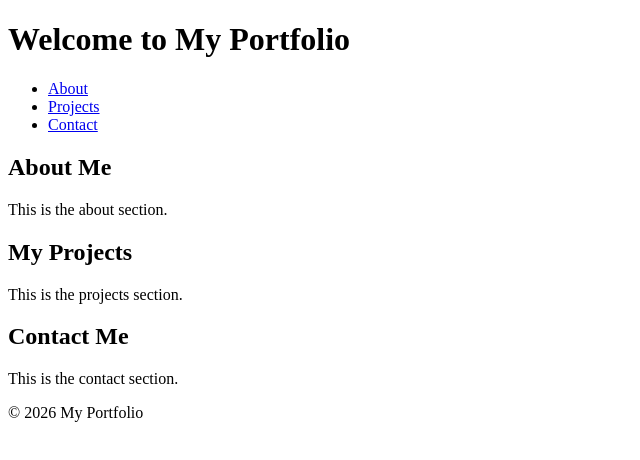
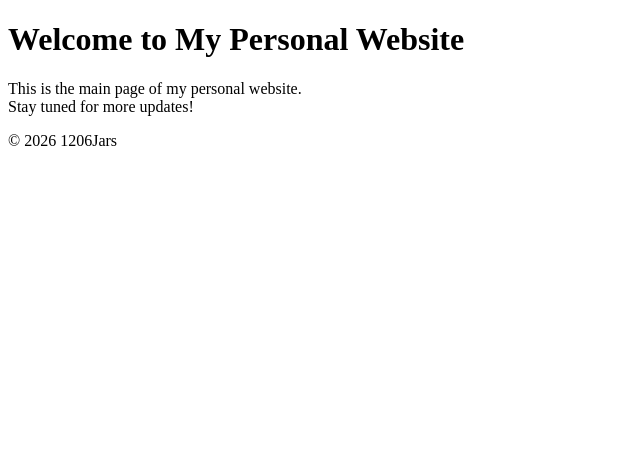
Before and after one commit to 1206Jars/Personal-Website, a plain HTML site: page index.html in a window 1280 px wide. Shown: the whole page, without its empty margins (0-640 px from the left). Drawn offline with Linux system fonts and the light colour scheme.

Commit message:
Create index.html for GitHub Pages

```diff
--- a/index.html
+++ b/index.html
@@ -3,35 +3,17 @@
 <head>
     <meta charset="UTF-8">
     <meta name="viewport" content="width=device-width, initial-scale=1.0">
-    <link rel="stylesheet" href="css/styles.css">
-    <title>Portfolio Website</title>
+    <title>Welcome to My Personal Website</title>
 </head>
 <body>
     <header>
-        <h1>Welcome to My Portfolio</h1>
-        <nav>
-            <ul>
-                <li><a href="#about">About</a></li>
-                <li><a href="#projects">Projects</a></li>
-                <li><a href="#contact">Contact</a></li>
-            </ul>
-        </nav>
+        <h1>Welcome to My Personal Website</h1>
     </header>
-    <section id="about">
-        <h2>About Me</h2>
-        <p>This is the about section.</p>
-    </section>
-    <section id="projects">
-        <h2>My Projects</h2>
-        <p>This is the projects section.</p>
-    </section>
-    <section id="contact">
-        <h2>Contact Me</h2>
-        <p>This is the contact section.</p>
-    </section>
+    <main>
+        <p>This is the main page of my personal website.<br>Stay tuned for more updates!</p>
+    </main>
     <footer>
-        <p>&copy; 2026 My Portfolio</p>
+        <p>&copy; 2026 1206Jars</p>
     </footer>
-    <script src="js/script.js"></script>
 </body>
 </html>
```
